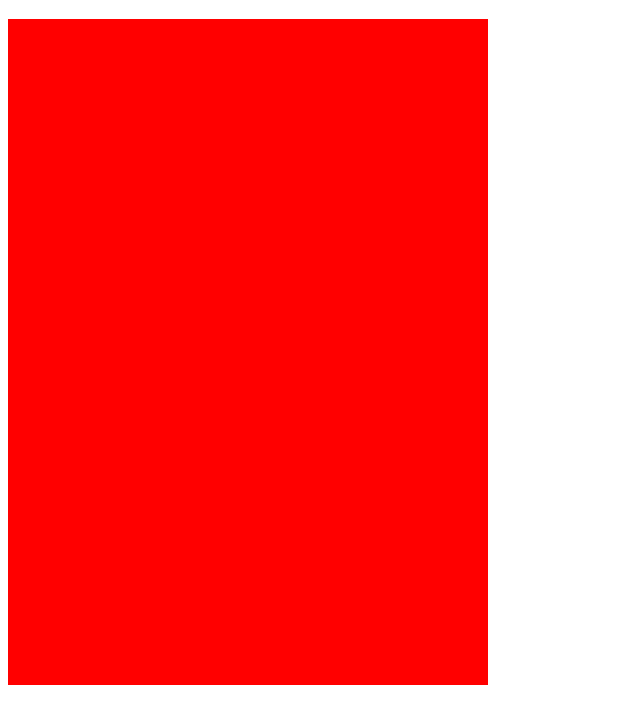
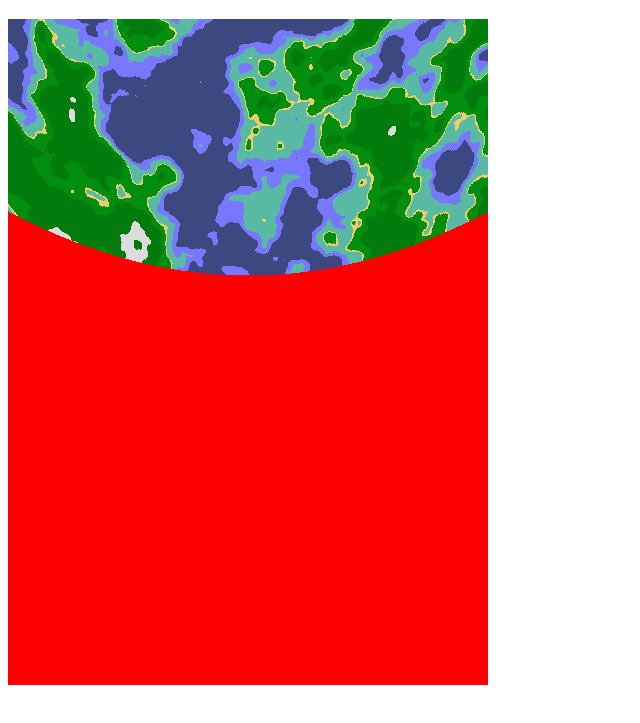
Before and after one commit to DarkHurricaneStudio/Brostructor, a plain HTML site: page index.html in a window 1280 px wide. Shown: the part 61-784 px from the top of the page, without its empty margins (0-640 px from the left). Drawn offline with Linux system fonts and the light colour scheme.

Commit message:
added planet display. To change the map, just press the space bar

```diff
--- /dev/null
+++ b/game/display.js
@@ -0,0 +1,29 @@
+var Display = function(canvas) {
+
+	this.context = canvas.getContext('2d');
+	this.height = canvas.height;
+	this.width = canvas.width;
+};
+
+//attributes
+Display.prototype.context;
+Display.prototype.width;
+Display.prototype.height;
+
+// methods
+
+Display.prototype.drawPlanet = function(planet) {
+
+	var map = planet.getMap();
+
+	for(var i = 0; i <this.width;i++) {
+		var y = Utils.getPlanetCurvePosition(i,this.width,64);
+		this.context.putImageData(map[planet.getOffset()+i],i,y);
+	}
+
+};
+
+Display.prototype.draw = function(engine) {
+
+	this.drawPlanet(engine.getPlanet());
+};
--- a/game/engine.js
+++ b/game/engine.js
@@ -1,4 +1,4 @@
-function Engine() {}
+var Engine = function() {};
 
 
 // attributes
@@ -10,21 +10,35 @@ Engine.prototype.planet = new Planet();
 Engine.prototype.enemies = new Array();
 // @var cities an array of the cities
 Engine.prototype.cities = new Array();
+// @var player the player
+//Engine.prototype.player = new Player();
 
 // methods
 Engine.prototype.generateLevel = function(context) {
-	this.planet = new Planet(context);
 
-}
+	this.planet.generate(context);
 
-Engine.prototype.checkInputs = function (inputs) {
+};
+
+Engine.prototype.checkInputs = function (inputs,context) {
 
 	// we check the movements
 	if (inputs[37] == true) { // left arrow
 		// we move left
-	} elseif (inputs[39] == true) { // right arrow
+	} else if (inputs[39] == true) { // right arrow
 		// we move right
 	}
 
+	if (inputs[32] == true) { //
+		console.log("création nouvelle pla");
+		this.generateLevel(context);
+		console.log("fin !");
+	}
 
-}
+
+};
+
+//getters
+Engine.prototype.getPlanet = function() {
+	return this.planet;
+};
--- a/game/main.js
+++ b/game/main.js
@@ -1,5 +1,8 @@
 var elem = document.getElementById('jeu');
-var context = elem.getContext('2d');;
+var context = elem.getContext('2d');
+var display = new Display(elem);
+var engine = new Engine();
+engine.generateLevel(context);
 
 window.addEventListener('load', function() {
 
@@ -21,6 +24,7 @@ window.addEventListener('load', function() {
 
 function gameUpdate() {
     // Bro
+    engine.checkInputs(keys,context);
 }
 
 function refreshGame() {
@@ -29,6 +33,9 @@ function refreshGame() {
 
     context.fillStyle = "rgb(255,0,0)";
     context.fillRect(0, 0, elem.width, elem.height);
+
+    // we draw
+    display.draw(engine);
 }
 
 function mainLoop() {
--- a/game/planet.js
+++ b/game/planet.js
@@ -1,5 +1,6 @@
 // We create the class Planet
-function Planet() = {}
+var Planet = function() {
+};
 
 // attributes
 // @var map an array of 'length' imageData (1px*'height'px)
@@ -20,18 +21,18 @@ Planet.prototype.generate = function(context) {
 	var nbOctaves = 4;
 	var pas = 64;
 	var max = 80;
-	this.map = Utils.imageDataPerlinNoise(width,length,max,pas,pas,peristance,nbOcatves,context);
-}
+	this.map = Utils.imageDataPerlinNoise(width,length,max,pas,pas,persistance,nbOctaves,context);
+};
 
 Planet.prototype.setOffset = function(newOffset) {
 	this.offset = newOffset;
-}
+};
 
 // getters
 Planet.prototype.getMap = function() {
 	return this.map;
-}
+};
 
 Planet.prototype.getOffset = function() {
 	return this.offset;
-}
+};
--- a/game/utils.js
+++ b/game/utils.js
@@ -230,3 +230,9 @@ Utils.imageDataPerlinNoise = function (width, length, maxHeight, stepX, stepY,pe
 	return images;
 
 }
+
+Utils.getPlanetCurvePosition = function(x,canvasWidth,deviation) {
+
+	return ( -( (x - canvasWidth/2)*(x-canvasWidth/2) * deviation / (canvasWidth*canvasWidth/4)) );
+
+}
--- a/index.html
+++ b/index.html
@@ -13,8 +13,14 @@
 
 
 		<!-- We load all the scripts -->
+		<!-- useful classes -->
 		<script type="text/javascript" src="game/utils.js"></script>
 		<script type="text/javascript" src="game/InputHandler.js"></script>
+		<!-- game classes -->
+		<script type="text/javascript" src="game/planet.js"></script>
+		<script type="text/javascript" src="game/display.js"></script>
+		<script type="text/javascript" src="game/engine.js"></script>
+		<!-- main script -->
 		<script type="text/javascript" src="game/main.js"></script>
 	</body>
 
```
Also changed, not shown: procedural works/utils.js (+7 -0 lines).
